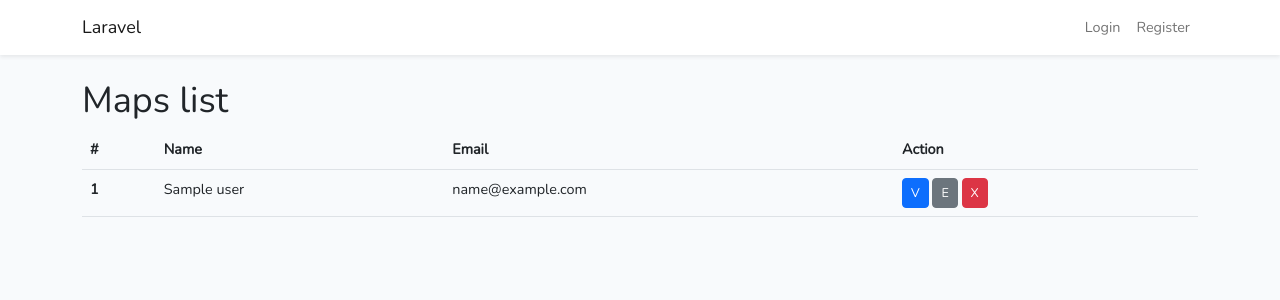
After one commit to RafalBytniewski/CS2-blog, a Laravel app: template resources/views/users/index.blade.php in a window 1280 px wide. The commit adds this page. Shown: the top 300 px of the page. Run offline with Laravel 10, Linux system fonts and the light colour scheme; the template is opened without the code that fills it: most values are stand-ins (such as "Sample title", 1, 10 or a date in 2020); style sheets or scripts are compiled from the project's sources.

Commit message:
Fixed maps and users list button in navbar(added routes) #6

```diff
--- a/resources/views/layouts/app.blade.php
+++ b/resources/views/layouts/app.blade.php
@@ -60,7 +60,8 @@
                             </a>
 
                             <div class="dropdown-menu dropdown-menu-end" aria-labelledby="navbarDropdown">
-                                <a class="dropdown-item" href="maps/list">Maps</a>
+                                <a class="dropdown-item" href="{{ route('maps.index') }}">Maps</a>
+                                <a class="dropdown-item" href="{{ route('users.index') }}">Users</a>
                                 <a class="dropdown-item" href="{{ route('logout') }}" onclick="event.preventDefault();
                                                      document.getElementById('logout-form').submit();">
                                     {{ __('Logout') }}
--- /dev/null
+++ b/resources/views/users/index.blade.php
@@ -0,0 +1,37 @@
+@extends('layouts.app')
+
+@section('content')
+
+<div class="container">
+    <div class="card-header">
+        <h1>Maps list</h1>
+
+    </div>
+    <div class="card-body">
+        <table class="table">
+            <thead>
+                <tr>
+                    <th scope="col">#</th>
+                    <th scope="col">Name</th>
+                    <th scope="col">Email</th>
+                    <th scope="col">Action</th>
+                </tr>
+            </thead>
+            <tbody>
+                @foreach($users as $user)
+                <tr>
+                    <th scope="row">{{$user->id}}</th>
+                    <td>{{$user->name}}</td>
+                    <td>{{$user->email}}</td>
+                    <td>
+                        <a class="btn btn-sm btn-primary">V</a>
+                        <a class="btn btn-sm btn-secondary">E</a>
+                        <a class="btn btn-sm btn-danger">X</a>
+                    </td>
+                </tr>
+                @endforeach
+            </tbody>
+        </table>
+    </div>
+</div>
+@endsection
--- a/routes/web.php
+++ b/routes/web.php
@@ -4,6 +4,7 @@ use Illuminate\Support\Facades\Route;
 use App\Http\Controllers\HomeController;
 use App\Http\Controllers\MapController;
 use App\Http\Controllers\WelcomeController;
+use App\Http\Controllers\UserController;
 
 /*
 |--------------------------------------------------------------------------
@@ -21,4 +22,5 @@ Route::get('/', [WelcomeController::class, 'index']);
 Auth::routes();
 
 Route::get('/home', [HomeController::class, 'index'])->name('home');
-Route::get('/maps/list', [MapController::class, 'index'])->middleware('auth');
+Route::get('/maps/list', [MapController::class, 'index'])->name('maps.index')->middleware('auth');
+Route::get('/users/list', [UserController::class, 'index'])->name('users.index')->middleware('auth');
```
Also changed, not shown: app/Http/Controllers/UserController.php (added, +67 -0 lines).
